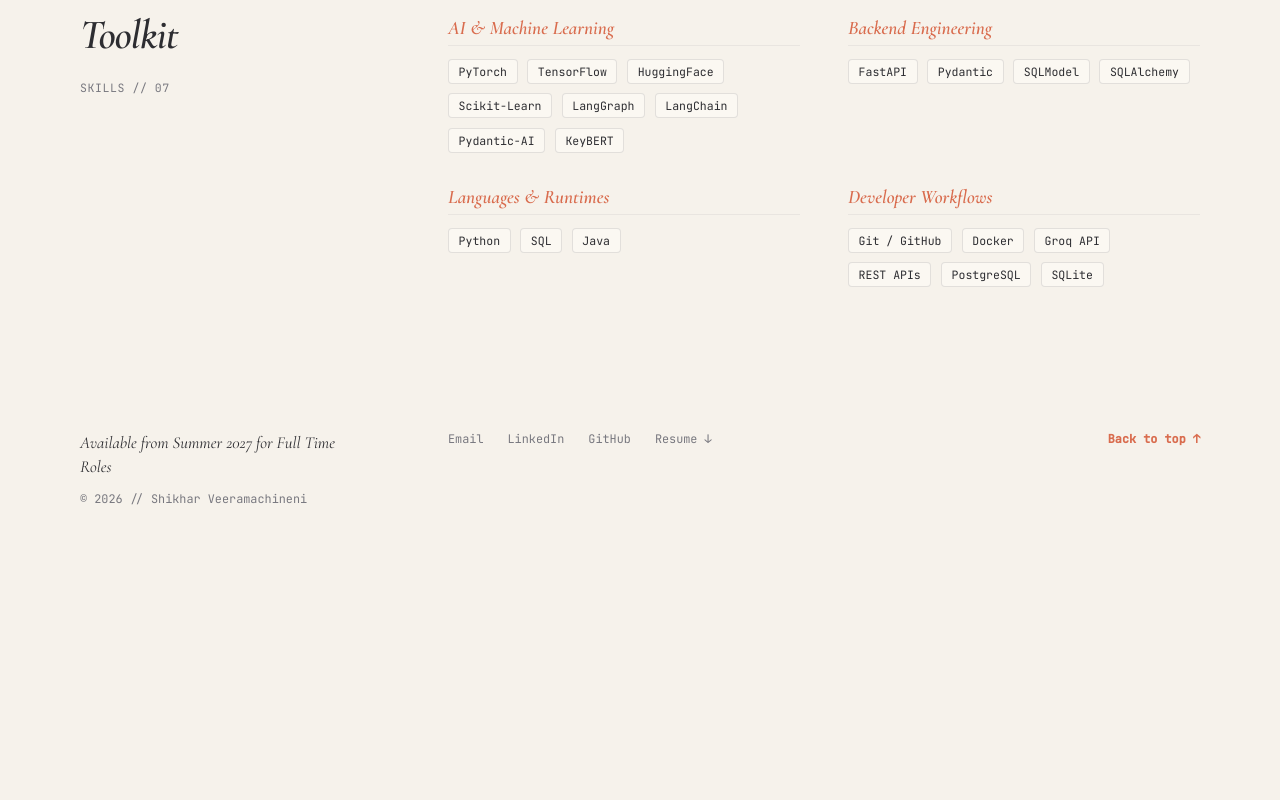
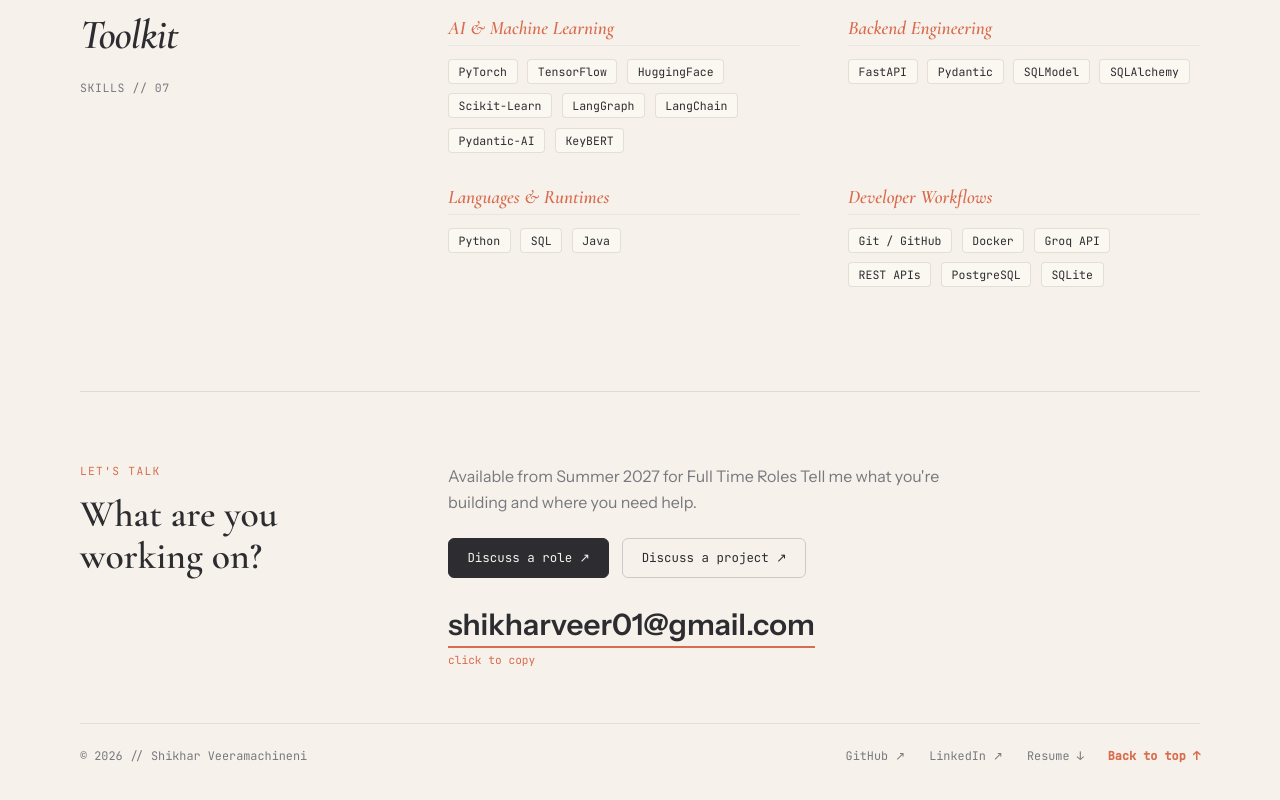
Before and after one commit to ShikharVeer10/ShikharVeer10.github.io, a React (Vite) app: page / in a window 1280 px wide. Shown: the part 6393-7193 px from the top of the page. Before the commit the page ends 6980 px from the top, so only its background shows below. Built offline with nearby package versions, Linux system fonts and the light colour scheme; no server answers.

Commit message:
Add Let's Talk contact CTA and click-to-copy email footer

```diff
--- a/src/components/Footer.jsx
+++ b/src/components/Footer.jsx
@@ -1,27 +1,71 @@
-import React from 'react';
+import React, { useState } from 'react';
 import { personalInfo } from '../data';
 
 export default function Footer() {
+  const [copied, setCopied] = useState(false);
+
+  const handleCopyEmail = () => {
+    navigator.clipboard.writeText(personalInfo.email);
+    setCopied(true);
+    setTimeout(() => setCopied(false), 2000);
+  };
+
   return (
-    <footer className="footer-wrapper" id="contact">
+    <footer className="contact-footer" id="contact">
+      <div className="contact-cta-grid">
+        <div className="contact-cta-left">
+          <span className="contact-eyebrow">LET&apos;S TALK</span>
+          <h2 className="contact-heading">
+            What are you<br />working on?
+          </h2>
+        </div>
 
-      {/* Left Column: Availability */}
-      <div className="footer-left">
-        <p className="availability">{personalInfo.availability}</p>
-        <p>© {new Date().getFullYear()} // {personalInfo.name}</p>
+        <div className="contact-cta-right">
+          <p className="contact-pitch">
+            {personalInfo.availability} Tell me what you&apos;re building and where you need help.
+          </p>
+
+          <div className="contact-actions">
+            <a
+              href={`mailto:${personalInfo.email}?subject=Role%20Opportunity`}
+              className="contact-btn contact-btn-primary"
+            >
+              Discuss a role ↗
+            </a>
+            <a
+              href={`mailto:${personalInfo.email}?subject=Project%20Collaboration`}
+              className="contact-btn contact-btn-secondary"
+            >
+              Discuss a project ↗
+            </a>
+          </div>
+
+          <div className="contact-copy-wrap">
+            <button
+              type="button"
+              onClick={handleCopyEmail}
+              className="contact-email-btn"
+              title="Copy email address"
+            >
+              {personalInfo.email}
+            </button>
+            <span className="contact-copy-hint">
+              {copied ? '✓ copied to clipboard' : 'click to copy'}
+            </span>
+          </div>
+        </div>
       </div>
 
-      {/* Right Column: Contact Links */}
-      <div className="footer-right">
+      <div className="footer-bottom-bar">
+        <span className="footer-copy">© {new Date().getFullYear()} // {personalInfo.name}</span>
+
         <div className="footer-nav">
-          <a href={`mailto:${personalInfo.email}`}>Email</a>
-          <a href={personalInfo.linkedin} target="_blank" rel="noopener noreferrer">LinkedIn</a>
-          <a href={personalInfo.github} target="_blank" rel="noopener noreferrer">GitHub</a>
+          <a href={personalInfo.github} target="_blank" rel="noopener noreferrer">GitHub ↗</a>
+          <a href={personalInfo.linkedin} target="_blank" rel="noopener noreferrer">LinkedIn ↗</a>
           <a href="/resume.pdf" download="Shikhar_Veeramachineni_Resume.pdf">Resume ↓</a>
+          <a href="#intro" className="footer-top-link">Back to top ↑</a>
         </div>
-        <a href="#intro" style={{ color: 'var(--accent)', fontWeight: '600' }}>Back to top ↑</a>
       </div>
-
     </footer>
   );
 }
--- a/src/index.css
+++ b/src/index.css
@@ -1512,43 +1512,145 @@ body.dark-mode .jg-company-logo-link:hover .jg-company-logo {
   to { transform: translateX(0); }
 }
 
-/* Footer Section Grid */
-.footer-wrapper {
+/* Contact CTA + Footer Section */
+.contact-footer {
+  padding: 4.5rem 0 1.5rem;
+  border-top: 1px solid var(--border, rgba(128, 128, 128, 0.2));
+  margin-top: 2rem;
+}
+
+.contact-cta-grid {
   display: grid;
   grid-template-columns: 280px 1fr;
   gap: 5.5rem;
-  padding: 4.5rem 0 1rem;
-  font-family: var(--mono);
-  font-size: 0.74rem;
-  color: var(--muted);
-}
-
-.footer-left {
-  display: flex;
-  flex-direction: column;
+  align-items: start;
+  padding-bottom: 3.5rem;
+}
+
+.contact-eyebrow {
+  display: block;
+  font-family: var(--mono);
+  font-size: 0.7rem;
+  letter-spacing: 0.12em;
+  color: var(--accent);
+  margin-bottom: 0.9rem;
+}
+
+.contact-heading {
+  font-family: var(--serif);
+  font-size: 2.35rem;
+  line-height: 1.12;
+  font-weight: 600;
+  color: var(--ink);
+  margin: 0;
+}
+
+.contact-cta-right {
+  display: flex;
+  flex-direction: column;
+  gap: 1.4rem;
+}
+
+.contact-pitch {
+  font-size: 1rem;
+  line-height: 1.6;
+  color: var(--muted);
+  max-width: 34rem;
+  margin: 0;
+}
+
+.contact-actions {
+  display: flex;
+  flex-wrap: wrap;
   gap: 0.8rem;
 }
 
-.footer-right {
+.contact-btn {
+  font-family: var(--mono);
+  font-size: 0.78rem;
+  padding: 0.65rem 1.15rem;
+  border-radius: 6px;
+  text-decoration: none;
+  transition: transform 0.15s ease, opacity 0.15s ease, border-color 0.15s ease;
+}
+
+.contact-btn:hover {
+  transform: translateY(-1px);
+}
+
+.contact-btn-primary {
+  background: var(--ink);
+  color: var(--paper, #fff);
+  border: 1px solid var(--ink);
+}
+
+.contact-btn-secondary {
+  background: transparent;
+  color: var(--ink);
+  border: 1px solid var(--border, rgba(128, 128, 128, 0.35));
+}
+
+.contact-copy-wrap {
+  display: flex;
+  flex-direction: column;
+  align-items: flex-start;
+  gap: 0.35rem;
+  margin-top: 0.4rem;
+}
+
+.contact-email-btn {
+  background: none;
+  border: none;
+  border-bottom: 2px solid var(--accent);
+  padding: 0 0 0.2rem;
+  font-family: var(--sans, inherit);
+  font-size: clamp(1.25rem, 2.5vw, 1.85rem);
+  font-weight: 600;
+  color: var(--ink);
+  cursor: pointer;
+  transition: opacity 0.15s ease;
+}
+
+.contact-email-btn:hover {
+  opacity: 0.8;
+}
+
+.contact-copy-hint {
+  font-family: var(--mono);
+  font-size: 0.7rem;
+  color: var(--accent);
+}
+
+.footer-bottom-bar {
   display: flex;
   justify-content: space-between;
-  align-items: baseline;
+  align-items: center;
   flex-wrap: wrap;
   gap: 1rem;
-}
-
-.availability {
-  font-family: var(--serif);
-  font-size: 1.05rem;
-  font-style: italic;
-  line-height: 1.4;
-  color: var(--ink);
-  max-width: 18rem;
+  padding-top: 1.5rem;
+  border-top: 1px solid var(--border, rgba(128, 128, 128, 0.16));
+  font-family: var(--mono);
+  font-size: 0.74rem;
+  color: var(--muted);
 }
 
 .footer-nav {
   display: flex;
+  flex-wrap: wrap;
   gap: 1.5rem;
+}
+
+.footer-top-link {
+  color: var(--accent);
+  font-weight: 600;
+}
+
+@media (width <= 900px) {
+  .contact-cta-grid {
+    grid-template-columns: 1fr;
+    gap: 2rem;
+    padding-bottom: 2.5rem;
+  }
 }
 
 .footer-nav a {
```
